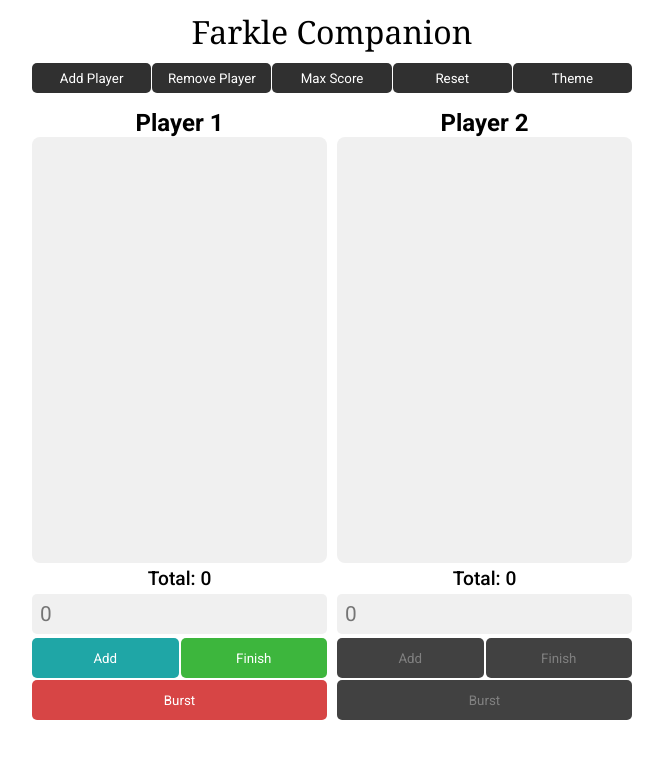
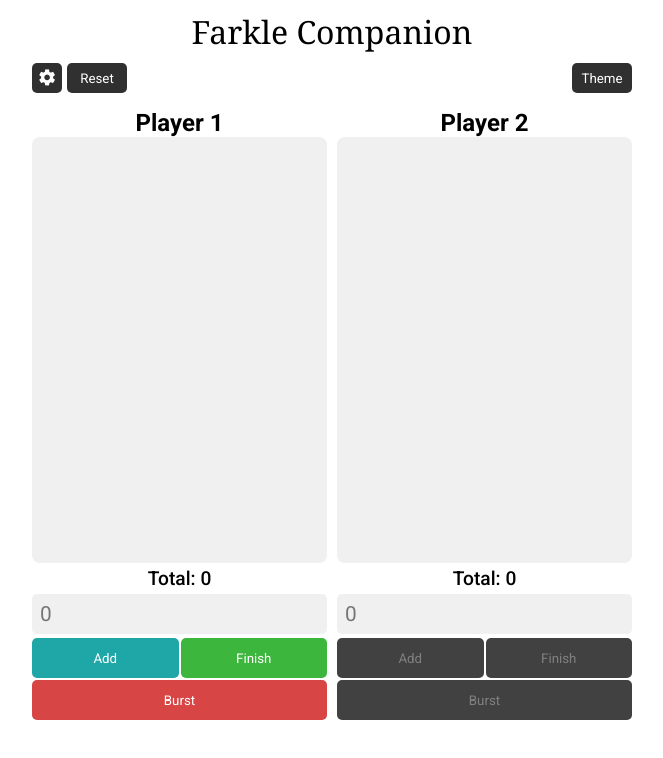
Before and after one commit to v-t0r/farkle-companion, a React (Vite) app: page / in a window 1280 px wide. Shown: the top 758 px of the page, without its empty margins (308-971 px from the left). Built offline with nearby package versions, Linux system fonts and the light colour scheme.

Commit message:
Added Game Over with winner modal

```diff
--- a/index.html
+++ b/index.html
@@ -7,7 +7,8 @@
     <link rel="preconnect" href="https://fonts.googleapis.com">
     <link rel="preconnect" href="https://fonts.gstatic.com" crossorigin>
     <link href="https://fonts.googleapis.com/css2?family=Roboto:wdth,wght@75..100,100..900&display=swap" rel="stylesheet">
-    <title>Vite + React</title>
+    <link href="https://fonts.googleapis.com/icon?family=Material+Icons" rel="stylesheet">
+    <title>Farkle Companion</title>
   </head>
   <body id="body">
     <div id="modal"></div>
--- a/src/App.css
+++ b/src/App.css
@@ -34,6 +34,10 @@
   box-sizing: border-box;
   font-family: "Roboto", sans-serif;
   color: var(--text-color);
+
+  -webkit-user-select: none;
+  -ms-user-select: none;
+  user-select: none;
 }
 
 
@@ -71,6 +75,9 @@ main {
 }
 
 button {
+    display: flex;
+    justify-content: center;
+    align-items: center;
     min-width: 60px;
     width: fit-content;
     border: none;
@@ -80,6 +87,12 @@ button {
     color: var(--button-text-color);
     background-color: var(--button-bg-color);
     cursor: pointer;
+}
+
+.disabled-button {
+    background-color: rgb(65, 65, 65);
+    color: grey !important;
+    cursor: default;
 }
 
 input {
@@ -96,3 +109,12 @@ input:focus {
     outline: solid var(--input-outline-color) 2px;
     outline-offset: -2px;
 }
+
+.material-icons {
+    color: var(--button-text-color);
+    font-size: 1.2rem;
+}
+
+.disabled-button > .material-icons {
+    color: grey !important;
+}
--- a/src/App.jsx
+++ b/src/App.jsx
@@ -6,32 +6,52 @@ import { GameContext } from './store/GameContext'
 
 import PlayerColumn from './components/PlayerColumn/PlayerColumn'
 import Modal from './components/Modal/Modal'
+import { AnimatePresence } from 'motion/react'
+
+import { winnerPlayer } from "./utils/functions"
+import GameConfigForm from './components/GameConfigForm/GameConfigForm'
 
 function App() {
 
-    const [modalVisibility, setModalVisibility] = useState(false)
+    const [modalState, setModalState] = useState({
+        gameOverModal: false,
+        gameConfigModal: false,
+        winnerPlayers: []
+    })
 
     const {
         gameState,
-        addPlayer,
-        removePlayer,
         changeTheme,
         resetGame,
-        setMaxScore
     } = useContext(GameContext)
 
     useEffect(() => {
         document.getElementById("body").setAttribute("data-theme", gameState.theme)
     }, [gameState.theme])
 
+    useEffect(() => {
+        const winnerPlayers = winnerPlayer(gameState.players, gameState.maxScore)
+        if(winnerPlayers !== -1){
+            setModalState(prev => ({...prev, gameOverModal: true, winnerPlayers}))
+        }
+    }, [gameState.players, gameState.maxScore])
+
     return (<>
             <header><h1>Farkle Companion</h1></header>
             <main>
-                <div className={styles["config-buttons-div"]}>
-                    <button type='button' onClick={addPlayer} >Add Player</button>
-                    <button type='button' onClick={removePlayer} >Remove Player</button>
-                    <button type='button' onClick={() => setModalVisibility(true)}>Max Score</button>
-                    <button type='button' onClick={resetGame}>Reset</button>
+                <div className={styles["buttons-div"]}>
+                    <div className={styles["config-buttons-div"]} >
+                        <button
+                            type='button'
+                            onClick={() => setModalState(prev => ({...prev, gameConfigModal: true}))}
+                            className={`${styles["config-button"]} ${gameState.isNewGame ? undefined : "disabled-button"}`}
+                            disabled={!gameState.isNewGame}
+                        >
+                            <span class="material-icons">settings</span>
+                        </button>
+                        <button type='button' onClick={resetGame}>Reset</button>
+                    </div>
+
                     <button type="button" onClick={changeTheme}>Theme</button>
                 </div>
 
@@ -46,22 +66,32 @@ function App() {
                 </div>
             </main>
 
-            {modalVisibility && <Modal onEscape={() => setModalVisibility(false)} >
-                <div className={styles["score-modal"]}>
-                    <div>
-                        <label>Max Score</label>
-                        <input
-                            type="number"
-                            value={gameState.goalScore}
-                            onChange={(e) => setMaxScore({newMaxScore: e.target.value})}></input>
+            {/* Modais */}
+            <AnimatePresence>
+                {modalState.gameOverModal && <Modal onEscape={() => setModalState(prev => ({...prev, gameOverModal: false}))} >
+                    <div className={styles["modal"]}>
+
+                        {modalState.winnerPlayers.length === 1 ? <h3>We have a winner!</h3> : <h3>We have a tie!</h3>}
+
+                        {modalState.winnerPlayers.map(winner => {
+                            return <h2>{winner.name}</h2>
+                        })}
+
+                        <button
+                            type='button'
+                            onClick={() => {resetGame(); setModalState(prev => ({...prev, gameOverModal: false}))}}
+                        >Reset</button>
                     </div>
 
-                    <button type='button' onClick={() => setModalVisibility(false)}>Ok</button>
-                </div>
+                </Modal>}
 
-            </Modal>}
+                {modalState.gameConfigModal && <Modal onEscape={() => setModalState(prev => ({...prev, gameConfigModal: false}))} >
+                    <div className={styles["modal"]}>
+                        <GameConfigForm onClose={() => setModalState(prev => ({...prev, gameConfigModal: false}))} />
+                    </div>
 
-
+                </Modal>}
+            </AnimatePresence>
         </>
     )
 }
--- a/src/App.module.css
+++ b/src/App.module.css
@@ -1,5 +1,5 @@
 
-.config-buttons-div{
+.buttons-div{
     display: flex;
     flex-direction: row;
     justify-content: space-between;
@@ -9,8 +9,14 @@
     gap: 1px;
 }
 
-.config-buttons-div button {
-    flex: 1;
+.config-buttons-div{
+    display: flex;
+    flex-direction: row;
+    gap: 5px;
+}
+
+.config-button {
+    min-width: 30px;
 }
 
 .players-div {
@@ -26,16 +32,18 @@
     flex-grow: 0;
 }
 
-.score-modal {
+.modal {
     display: flex;
     flex-direction: column;
     justify-content: center;
     align-items: center;
     padding: 20px;
     gap: 10px;
+
+    min-width: 100px;
 }
 
-.score-modal > div {
+.modal label {
     display: flex;
     flex-direction: column;
     font-size: small;
--- /dev/null
+++ b/src/components/GameConfigForm/GameConfigForm.jsx
@@ -0,0 +1,39 @@
+import styles from "./GameConfigForm.module.css"
+import { useContext } from "react"
+import { GameContext } from "../../store/GameContext"
+import { useState } from "react"
+
+
+export default function GameConfigForm({onClose}){
+    const {gameState, addPlayer, removePlayer, setMaxScore} = useContext(GameContext)
+
+    const [newMaxScore, setNewMaxScore] = useState(gameState.maxScore)
+
+    function handleSave(){
+        setMaxScore({newMaxScore})
+        onClose()
+    }
+
+    return <>
+        <label><h3>Number of Players</h3></label>
+        <div className={styles["config-players-div"]}>
+            <button
+                type="button"
+                onClick={removePlayer}
+                className={gameState.players.length > 2 ? undefined : "disabled-button"}
+            >-</button>
+            <p>{gameState.players.length}</p>
+            <button type="button" onClick={addPlayer}>+</button>
+        </div>
+
+        <div>
+            <label htmlFor={styles["max-score-input"]} className={styles["max-score-label"]}><h3>Max Score</h3></label>
+            <input
+                type="number"
+                id={styles["max-score-input"]}
+                value={newMaxScore}
+                onChange={(e) => setNewMaxScore(e.target.value)}></input>
+        </div>
+        <button type="button" onClick={handleSave}>Ok</button>
+    </>
+}
--- /dev/null
+++ b/src/components/GameConfigForm/GameConfigForm.module.css
@@ -0,0 +1,34 @@
+#max-score-input {
+    font-size: 1rem;
+    width: 150px;
+}
+
+.max-score-label {
+    text-align: center;
+}
+
+.config-players-div {
+    display: flex;
+    gap: 5px;
+    justify-content: center;
+    align-items: center;
+}
+
+.config-players-div button {
+    width: 30px;
+    min-width: 30px;
+    height: 30px;
+    padding: 0px;
+}
+
+.config-players-div p {
+    display: flex;
+    justify-content: center;
+    align-items: center;
+    background-color: var(--light-color);
+    height: 40px;
+    width: 40px;
+    border-radius: 3px;
+
+    font-size: 1rem;
+}
--- a/src/components/PlayerColumn/PlayerColumn.jsx
+++ b/src/components/PlayerColumn/PlayerColumn.jsx
@@ -10,8 +10,7 @@ export default function PlayerColumn({playerNumber}){
 
     const [modalVisibility, setModalVisibility] = useState(false)
 
-
-    const {gameState, addPoints, finishRound, burstRound, changeName} = useContext(GameContext)
+    const {gameState, addPoints, finishRound, burstRound} = useContext(GameContext)
     const playerInfo = gameState.players[playerNumber]
     const isPlayerTurn = (gameState.playerTurn === playerNumber)
     const inputRef = useRef(null)
@@ -71,14 +70,14 @@ export default function PlayerColumn({playerNumber}){
             <div>
                 <button
                     type="button"
-                    className={`${isPlayerTurn ? styles["add-button"] : styles["disabled-button"]}`}
+                    className={`${isPlayerTurn ? styles["add-button"] : "disabled-button"}`}
                     onClick={handleAddPoints}
                     disabled={!isPlayerTurn}
                 >Add</button>
 
                 <button
                     type="button"
-                    className={`${isPlayerTurn ? styles["finish-button"] : styles["disabled-button"]}`}
+                    className={`${isPlayerTurn ? styles["finish-button"] : "disabled-button"}`}
                     onClick={handleFinishRound}
                     disabled={!isPlayerTurn}
                 >Finish</button>
@@ -86,7 +85,7 @@ export default function PlayerColumn({playerNumber}){
 
             <button
                 type="button"
-                className={`${isPlayerTurn ? styles["burst-button"] : styles["disabled-button"]}`}
+                className={`${isPlayerTurn ? styles["burst-button"] : "disabled-button"}`}
                 onClick={handleBurstRound}
                 disabled={!isPlayerTurn}
             >Burst</button>
@@ -99,15 +98,32 @@ export default function PlayerColumn({playerNumber}){
 
     <AnimatePresence>
         {modalVisibility && <Modal onEscape={() => setModalVisibility(false)}>
-            <div className={styles["name-modal"]}>
-                <input
-                    value={gameState.players[playerNumber].name}
-                    onChange={(e) => changeName({playerNumber, newName: e.target.value})}
-                ></input>
-                <button type="button" onClick={() => setModalVisibility(false)}>Ok</button>
-            </div>
+            <ChangePlayerNameForm playerNumber={playerNumber} onClose={() => setModalVisibility(false)} />
         </Modal>}
     </AnimatePresence>
 
     </>
 }
+
+function ChangePlayerNameForm({playerNumber, onClose}){
+    const {gameState, changeName} = useContext(GameContext)
+    const [newName, setNewName] = useState(gameState.players[playerNumber].name)
+
+    function handleChangeName(){
+        changeName({newName: newName.trim(), playerNumber})
+        onClose()
+    }
+
+    return <div className={styles["name-modal"]}>
+        <input
+            value={newName}
+            onChange={(e) => setNewName(e.target.value)}
+        ></input>
+        <button
+            type="button"
+            onClick={handleChangeName}
+            disabled={newName.trim() == ""}
+            className={newName.trim() == "" ? "disabled-button" : undefined}
+        >Ok</button>
+    </div>
+}
--- a/src/store/GameContext.jsx
+++ b/src/store/GameContext.jsx
@@ -18,10 +18,11 @@ const initalStateValue = {
             history: []
         }
     ],
-    goalScore: 4000,
+    maxScore: 4000,
     showBursted: true,
     playerTurn: 0,
-    theme: "light"
+    theme: "light",
+    isNewGame: true
 }
 
 const defaultContextValue = {
@@ -42,6 +43,8 @@ export const GameContext = createContext({defaultContextValue})
 function gameStateReducer(state, action) {
     switch(action.type){
         case "ADD_PLAYER": {
+            if(!state.isNewGame) return state
+
             return {
                 ...state,
                 players: [
@@ -58,7 +61,7 @@ function gameStateReducer(state, action) {
         }
 
         case "REMOVE_PLAYER": {
-            if(state.players.length <= 2) return state
+            if(state.players.length <= 2 || !state.isNewGame) return state
 
             const newState = structuredClone(state)
 
@@ -102,6 +105,8 @@ function gameStateReducer(state, action) {
 
             newState.playerTurn = player.number === (state.players.length - 1) ? 0 : player.number + 1
 
+            newState.isNewGame = false
+
             return newState
         }
 
@@ -122,12 +127,13 @@ function gameStateReducer(state, action) {
 
             newState.playerTurn = player.number === (state.players.length - 1) ? 0 : player.number + 1
 
+            newState.isNewGame = false
+
             return newState
         }
 
         case "CHANGE_THEME": {
             const newState = structuredClone(state)
-            console.log(state)
             const newTheme = state.theme === "light" ? "dark" : "light"
 
             newState.theme = newTheme
@@ -149,6 +155,7 @@ function gameStateReducer(state, action) {
             }
 
             newState.playerTurn = 0
+            newState.isNewGame = true
 
             return newState
         }
@@ -161,7 +168,9 @@ function gameStateReducer(state, action) {
         }
 
         case "SET_MAX_SCORE": {
-            return {...state, goalScore: action.payload.newMaxScore}
+            if(!state.isNewGame) return state
+
+            return {...state, maxScore: action.payload.newMaxScore}
         }
     }
 
--- /dev/null
+++ b/src/utils/functions.js
@@ -0,0 +1,24 @@
+function isEveryoneInTheSameRound(players){
+    const playerZeroRound = players[0].history.length
+
+    for (const player of players) {
+        if(player.history.length !== playerZeroRound) return false
+    }
+
+    return true
+}
+
+export function winnerPlayer(players, maxScore) {
+
+    //rounds nao sincronizados
+    if (!isEveryoneInTheSameRound(players)) return -1
+
+    const highestPlayers = players
+        .toSorted((playerA, playerB) => playerB.totalPoints - playerA.totalPoints)
+        .filter(player => player.totalPoints === players[0].totalPoints)
+
+    //ngm ganhou ainda
+    if(highestPlayers[0].totalPoints < maxScore) return -1
+
+    return highestPlayers
+}
```
Also changed, not shown: src/components/PlayerColumn/PlayerColumn.module.css (+3 -6 lines).
